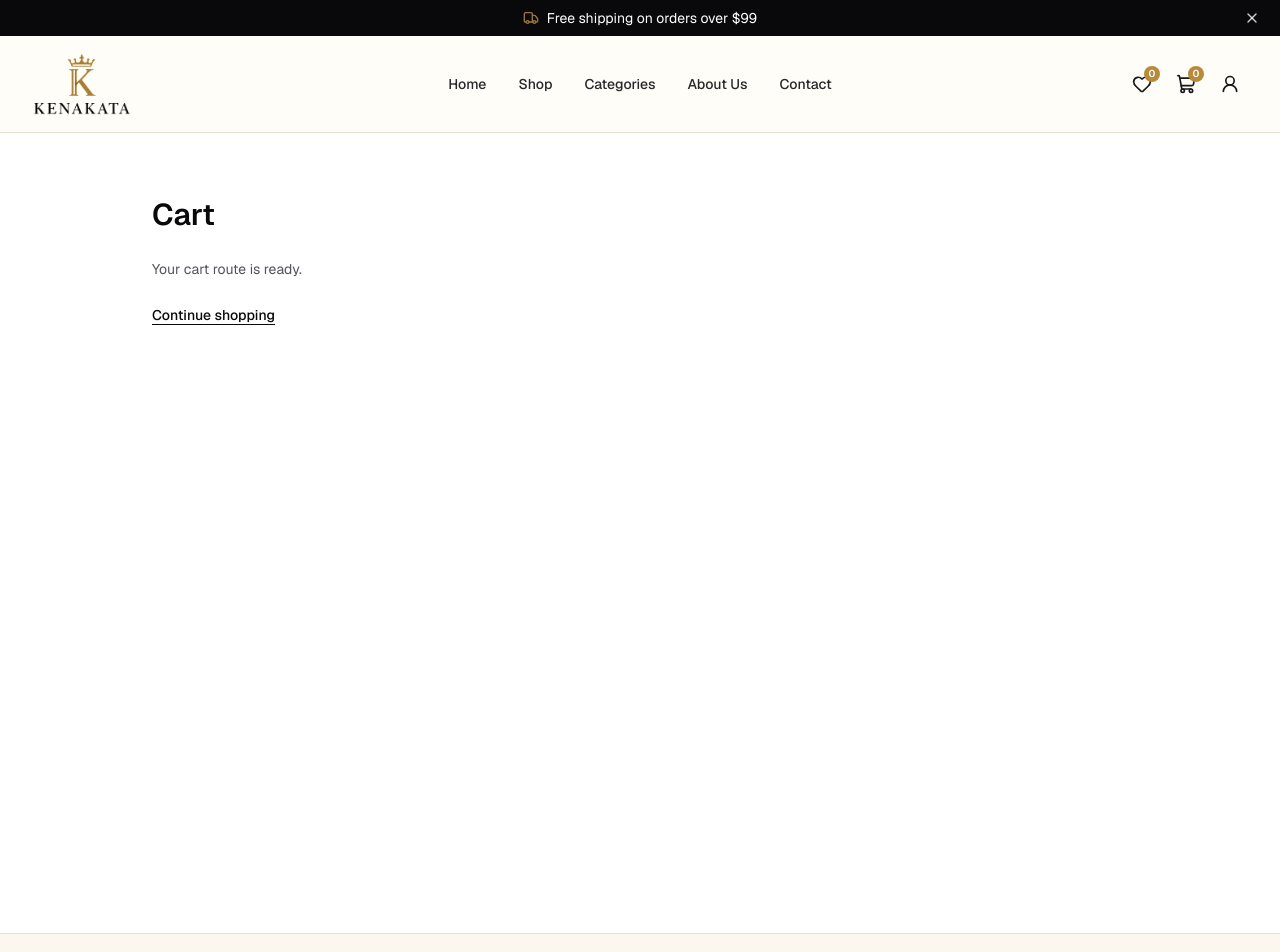
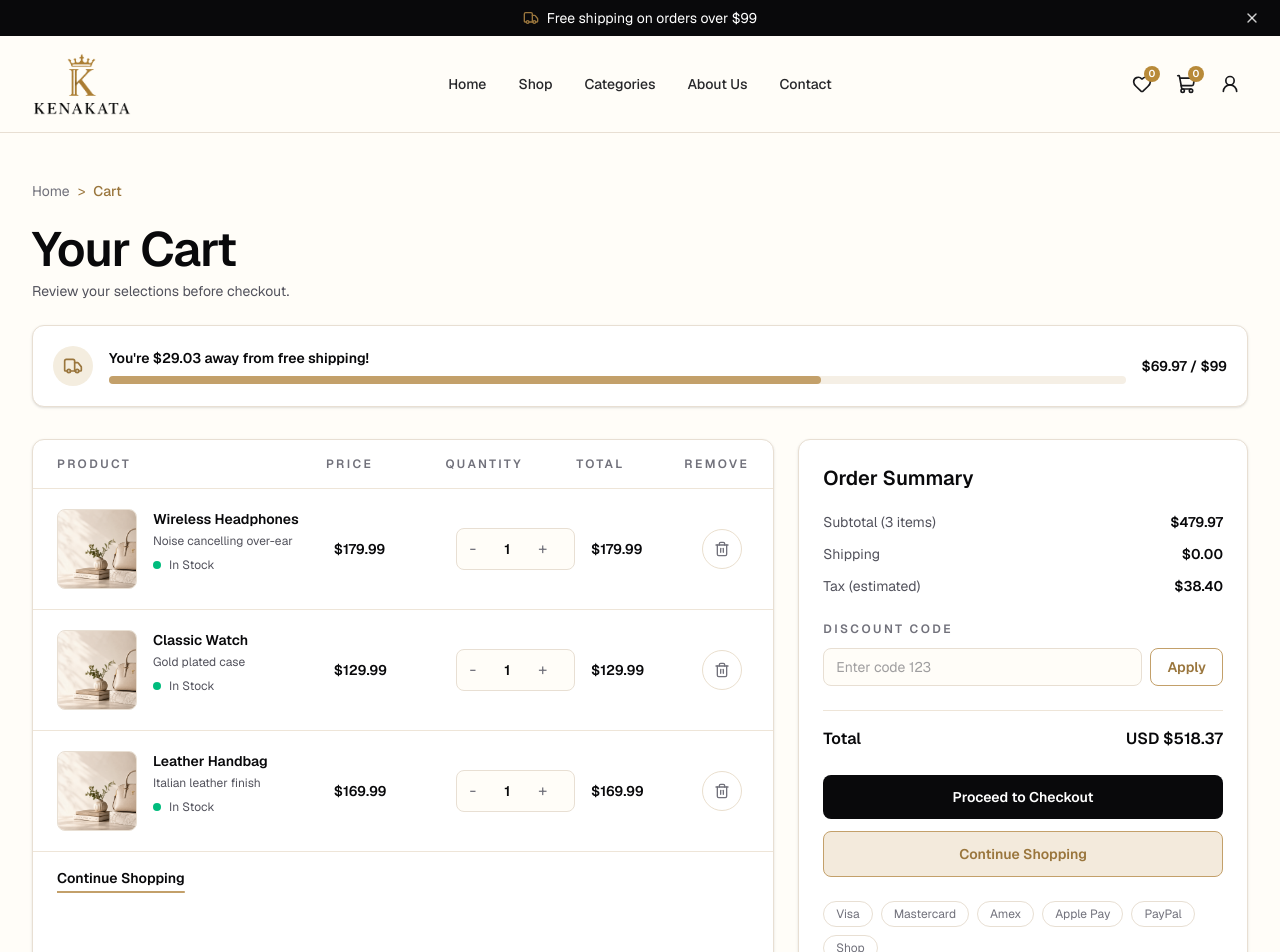
Before and after one commit to NaimurRahmannn/Kenakata-ecommerce-storefront-Next.js-, a Next.js app: page /cart in a window 1280 px wide. Shown: the top 952 px of the page. Built offline with nearby package versions, Linux system fonts and the light colour scheme.

Commit message:
feat(cart): add cart page layout shell

```diff
--- a/src/app/cart/page.tsx
+++ b/src/app/cart/page.tsx
@@ -1,13 +1,264 @@
-import Link from 'next/link';
+import Image from "next/image";
+import Link from "next/link";
+import { Trash2, Truck } from "lucide-react";
+
+import { Container } from "@/components/shared/container";
+
+const cartItems = [
+  {
+    id: 1,
+    name: "Wireless Headphones",
+    description: "Noise cancelling over-ear",
+    price: "$179.99",
+    total: "$179.99",
+  },
+  {
+    id: 2,
+    name: "Classic Watch",
+    description: "Gold plated case",
+    price: "$129.99",
+    total: "$129.99",
+  },
+  {
+    id: 3,
+    name: "Leather Handbag",
+    description: "Italian leather finish",
+    price: "$169.99",
+    total: "$169.99",
+  },
+];
+
+const paymentBadges = [
+  "Visa",
+  "Mastercard",
+  "Amex",
+  "Apple Pay",
+  "PayPal",
+  "Shop",
+];
 
 export default function CartPage() {
   return (
-    <main className="mx-auto flex min-h-screen w-full max-w-5xl flex-col gap-6 px-6 py-16">
-      <h1 className="text-3xl font-semibold text-zinc-950">Cart</h1>
-      <p className="text-sm leading-6 text-zinc-600">Your cart route is ready.</p>
-      <Link href="/" className="text-sm font-medium text-zinc-950 underline underline-offset-4">
-        Continue shopping
-      </Link>
-    </main>
+    <div className="bg-[#fffdf8] text-zinc-950">
+      <Container className="py-8 sm:py-10 lg:py-12">
+        <nav className="flex items-center gap-2 text-sm" aria-label="Breadcrumb">
+          <Link
+            href="/"
+            className="text-zinc-500 transition-colors hover:text-[#9a763d]"
+          >
+            Home
+          </Link>
+          <span className="text-[#9a763d]" aria-hidden="true">
+            &gt;
+          </span>
+          <span className="font-medium text-[#9a763d]">Cart</span>
+        </nav>
+
+        <div className="mt-6 flex flex-col gap-2">
+          <h1 className="text-4xl font-semibold tracking-tight sm:text-5xl">
+            Your Cart
+          </h1>
+          <p className="text-sm text-zinc-600">
+            Review your selections before checkout.
+          </p>
+        </div>
+
+        <section className="mt-6 rounded-xl border border-[#e8dfd3] bg-white p-5 shadow-sm">
+          <div className="flex flex-wrap items-center gap-4">
+            <div className="inline-flex h-10 w-10 items-center justify-center rounded-full bg-[#f4eddf] text-[#9a763d]">
+              <Truck className="h-5 w-5" aria-hidden="true" />
+            </div>
+            <div className="flex-1">
+              <p className="text-sm font-semibold text-zinc-950">
+                You&apos;re $29.03 away from free shipping!
+              </p>
+              <div className="mt-2 h-2 w-full rounded-full bg-[#f5efe5]">
+                <div className="h-2 w-[70%] rounded-full bg-[#c3a06a]" />
+              </div>
+            </div>
+            <p className="text-sm font-semibold text-zinc-950">
+              $69.97 / $99
+            </p>
+          </div>
+        </section>
+
+        <section className="mt-8 grid gap-6 lg:grid-cols-[1.65fr_1fr]">
+          <div className="rounded-xl border border-[#e8dfd3] bg-white shadow-sm">
+            <div className="hidden grid-cols-[2.2fr_0.9fr_1fr_0.8fr_0.4fr] gap-4 border-b border-[#eee5d8] px-6 py-4 text-xs font-semibold uppercase tracking-[0.2em] text-zinc-500 lg:grid">
+              <span>Product</span>
+              <span>Price</span>
+              <span>Quantity</span>
+              <span>Total</span>
+              <span>Remove</span>
+            </div>
+
+            <div className="divide-y divide-[#eee5d8]">
+              {cartItems.map((item) => (
+                <div
+                  key={item.id}
+                  className="grid gap-4 px-6 py-5 lg:grid-cols-[2.2fr_0.9fr_1fr_0.8fr_0.4fr] lg:items-center"
+                >
+                  <div className="flex items-start gap-4">
+                    <div className="relative h-20 w-20 overflow-hidden rounded-lg border border-[#e8dfd3] bg-[#faf7f1]">
+                      <Image
+                        src="/images/hero-img.png"
+                        alt=""
+                        fill
+                        sizes="80px"
+                        className="object-cover"
+                        unoptimized
+                      />
+                    </div>
+                    <div>
+                      <p className="text-sm font-semibold text-zinc-950">
+                        {item.name}
+                      </p>
+                      <p className="mt-1 text-xs text-zinc-600">
+                        {item.description}
+                      </p>
+                      <div className="mt-2 flex items-center gap-2 text-xs text-zinc-600">
+                        <span className="h-2 w-2 rounded-full bg-emerald-500" />
+                        In Stock
+                      </div>
+                    </div>
+                  </div>
+                  <p className="text-sm font-semibold text-zinc-950">
+                    {item.price}
+                  </p>
+                  <div className="flex items-center rounded-lg border border-[#e8dfd3] bg-[#fffdf8]">
+                    <button
+                      type="button"
+                      className="px-3 py-2 text-zinc-500"
+                      aria-label="Decrease quantity"
+                    >
+                      -
+                    </button>
+                    <span className="px-4 text-sm font-semibold">1</span>
+                    <button
+                      type="button"
+                      className="px-3 py-2 text-zinc-500"
+                      aria-label="Increase quantity"
+                    >
+                      +
+                    </button>
+                  </div>
+                  <p className="text-sm font-semibold text-zinc-950">
+                    {item.total}
+                  </p>
+                  <button
+                    type="button"
+                    className="inline-flex h-10 w-10 items-center justify-center rounded-full border border-[#eadfce] text-zinc-500 transition-colors hover:border-[#c3a06a] hover:text-[#9a763d]"
+                    aria-label="Remove item"
+                  >
+                    <Trash2 className="h-4 w-4" aria-hidden="true" />
+                  </button>
+                </div>
+              ))}
+            </div>
+
+            <div className="flex flex-wrap items-center justify-between gap-4 border-t border-[#eee5d8] px-6 py-4">
+              <Link
+                href="/products"
+                className="text-sm font-semibold text-zinc-950 underline decoration-[#c3a06a] decoration-2 underline-offset-8 transition-colors hover:text-[#9a763d]"
+              >
+                Continue Shopping
+              </Link>
+            </div>
+          </div>
+
+          <aside className="h-fit rounded-xl border border-[#e8dfd3] bg-white p-6 shadow-sm">
+            <h2 className="text-xl font-semibold text-zinc-950">Order Summary</h2>
+            <div className="mt-5 space-y-3 text-sm text-zinc-600">
+              <div className="flex items-center justify-between">
+                <span>Subtotal (3 items)</span>
+                <span className="font-semibold text-zinc-950">$479.97</span>
+              </div>
+              <div className="flex items-center justify-between">
+                <span>Shipping</span>
+                <span className="font-semibold text-zinc-950">$0.00</span>
+              </div>
+              <div className="flex items-center justify-between">
+                <span>Tax (estimated)</span>
+                <span className="font-semibold text-zinc-950">$38.40</span>
+              </div>
+            </div>
+
+            <div className="mt-5">
+              <label className="text-xs font-semibold uppercase tracking-[0.2em] text-zinc-500">
+                Discount code
+              </label>
+              <div className="mt-2 flex gap-2">
+                <input
+                  type="text"
+                  placeholder="Enter code 123"
+                  className="w-full rounded-lg border border-[#e8dfd3] bg-[#fffdf8] px-3 py-2 text-sm text-zinc-700 outline-none focus:border-[#c3a06a]"
+                />
+                <button
+                  type="button"
+                  className="rounded-lg border border-[#c3a06a] px-4 py-2 text-sm font-semibold text-[#9a763d] transition-colors hover:bg-[#f4eddf]"
+                >
+                  Apply
+                </button>
+              </div>
+            </div>
+
+            <div className="mt-6 border-t border-[#eee5d8] pt-4">
+              <div className="flex items-center justify-between text-base font-semibold text-zinc-950">
+                <span>Total</span>
+                <span>USD $518.37</span>
+              </div>
+            </div>
+
+            <div className="mt-6 space-y-3">
+              <Link
+                href="/checkout"
+                className="block rounded-lg bg-zinc-950 px-4 py-3 text-center text-sm font-semibold text-white transition-colors hover:bg-zinc-900"
+              >
+                Proceed to Checkout
+              </Link>
+              <Link
+                href="/products"
+                className="block rounded-lg border border-[#c3a06a] bg-[#f3eadc] px-4 py-3 text-center text-sm font-semibold text-[#9a763d] transition-colors hover:bg-[#eadcc7]"
+              >
+                Continue Shopping
+              </Link>
+            </div>
+
+            <div className="mt-6 flex flex-wrap gap-2 text-xs text-zinc-500">
+              {paymentBadges.map((badge) => (
+                <span
+                  key={badge}
+                  className="rounded-full border border-[#e8dfd3] px-3 py-1"
+                >
+                  {badge}
+                </span>
+              ))}
+            </div>
+          </aside>
+        </section>
+
+        <section className="mt-12">
+          <div className="flex flex-wrap items-center justify-between gap-4">
+            <h2 className="text-2xl font-semibold text-zinc-950">
+              You may also like
+            </h2>
+            <Link
+              href="/products"
+              className="text-sm font-semibold text-zinc-950 underline decoration-[#c3a06a] decoration-2 underline-offset-8 transition-colors hover:text-[#9a763d]"
+            >
+              View all
+            </Link>
+          </div>
+          <div className="mt-6 grid gap-5 sm:grid-cols-2 lg:grid-cols-4">
+            {Array.from({ length: 4 }).map((_, index) => (
+              <div
+                key={index}
+                className="h-64 rounded-xl border border-[#e8dfd3] bg-white shadow-sm"
+              />
+            ))}
+          </div>
+        </section>
+      </Container>
+    </div>
   );
 }
```
